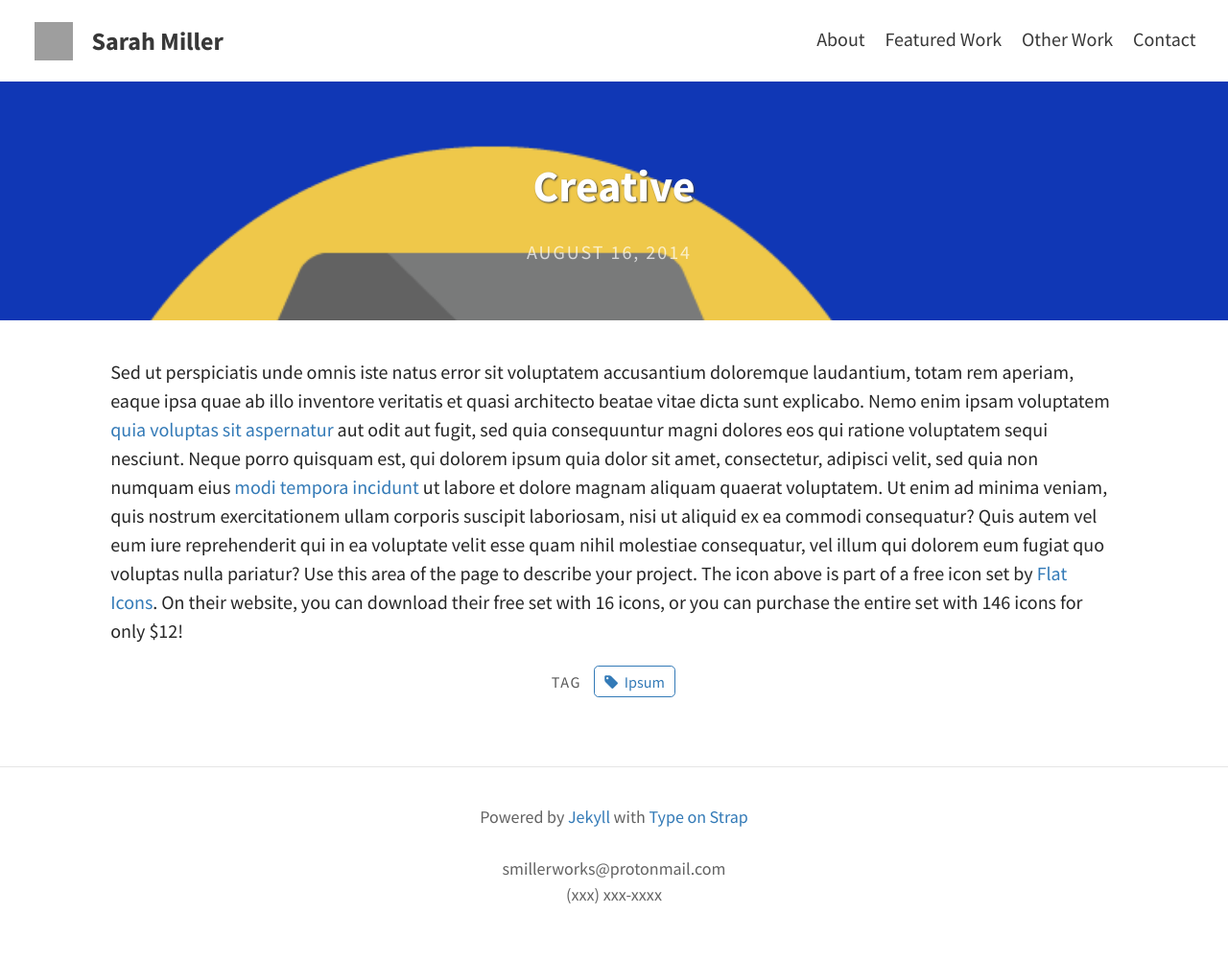
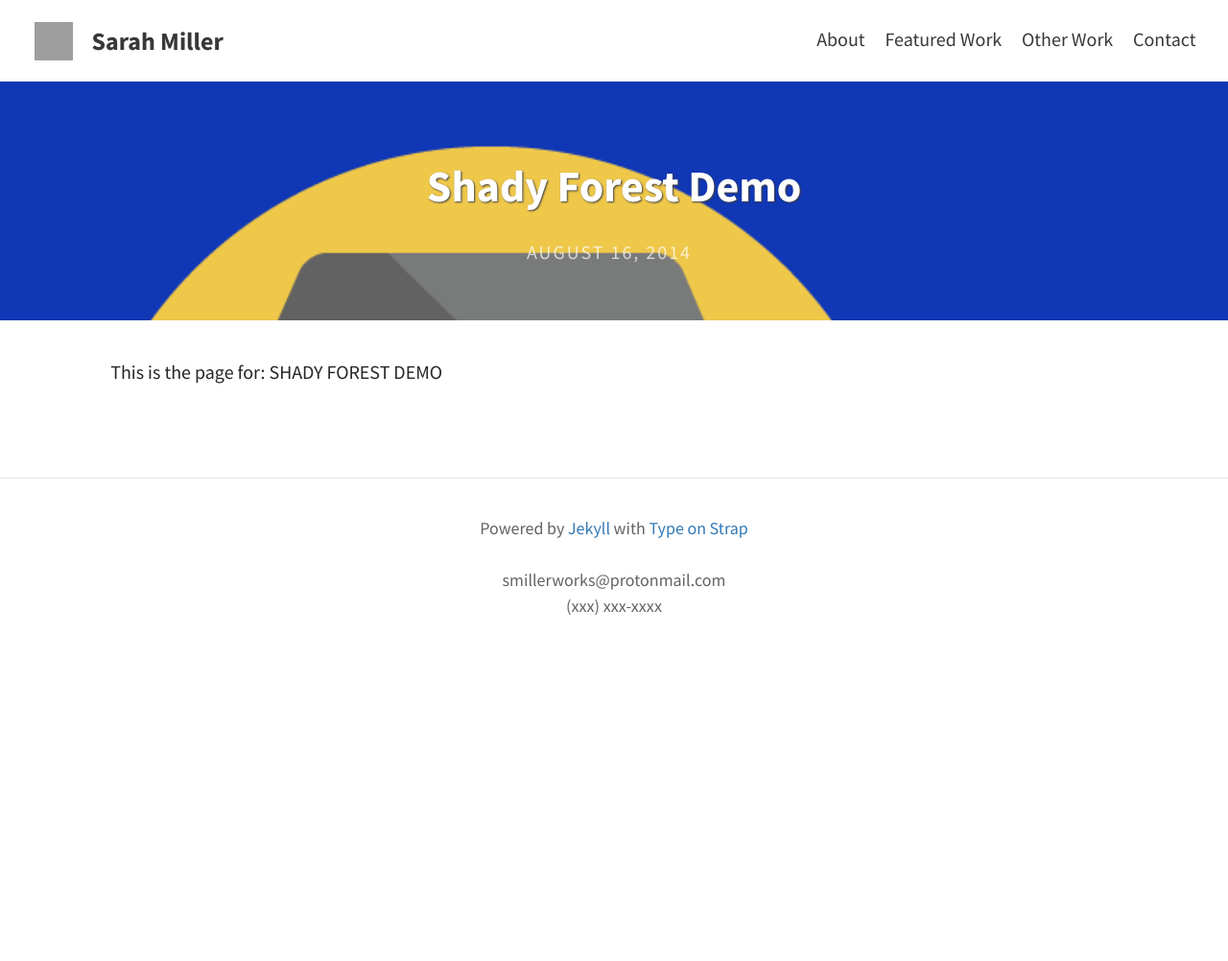
Before and after one commit to smillerworks/portfolio, a Jekyll site: the page built from _portfolio/safe.md, in a window 1280 px wide. Shown: the whole page at 96% size. Built offline with Jekyll 4.4.1, drawn with Linux system fonts in a browser that asks for light colours; after the commit the page ends 900 px from its top, so only the background shows below that; grey boxes are pictures that could not be loaded.

Commit message:
Update safe.md

```diff
--- a/_portfolio/safe.md
+++ b/_portfolio/safe.md
@@ -1,11 +1,9 @@
 ---
 layout: post
-title: Creative
+title: Shady Forest Demo
 feature-img: "assets/img/portfolio/safe.png"
 img: "assets/img/portfolio/safe.png"
 date: August, 16 2014
-tags: [Ipsum]
 ---
 
-Sed ut perspiciatis unde omnis iste natus error sit voluptatem accusantium doloremque laudantium, totam rem aperiam, eaque ipsa quae ab illo inventore veritatis et quasi architecto beatae vitae dicta sunt explicabo. Nemo enim ipsam voluptatem <a>quia voluptas sit aspernatur</a> aut odit aut fugit, sed quia consequuntur magni dolores eos qui ratione voluptatem sequi nesciunt. Neque porro quisquam est, qui dolorem ipsum quia dolor sit amet, consectetur, adipisci velit, sed quia non numquam eius <a>modi tempora incidunt</a> ut labore et dolore magnam aliquam quaerat voluptatem. Ut enim ad minima veniam, quis nostrum exercitationem ullam corporis suscipit laboriosam, nisi ut aliquid ex ea commodi consequatur? Quis autem vel eum iure reprehenderit qui in ea voluptate velit esse quam nihil molestiae consequatur, vel illum qui dolorem eum fugiat quo voluptas nulla pariatur?
-Use this area of the page to describe your project. The icon above is part of a free icon set by <a href="https://sellfy.com/p/8Q9P/jV3VZ/">Flat Icons</a>. On their website, you can download their free set with 16 icons, or you can purchase the entire set with 146 icons for only $12!
+This is the page for: SHADY FOREST DEMO
```
